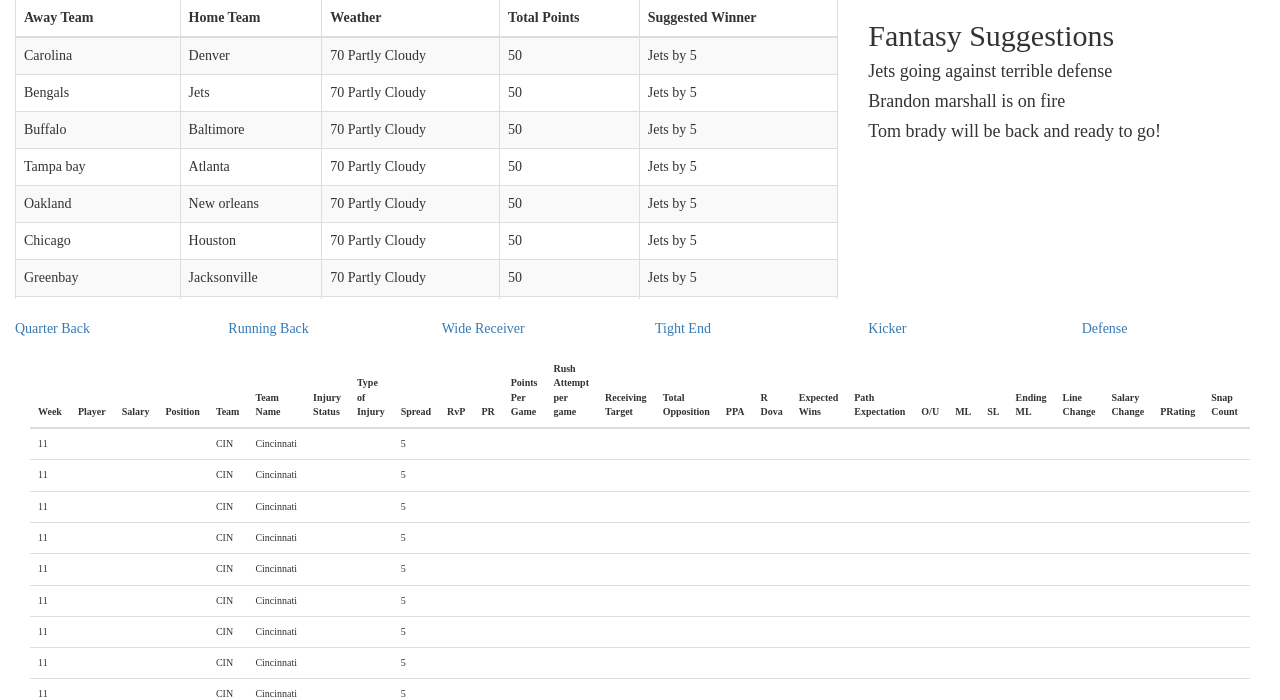
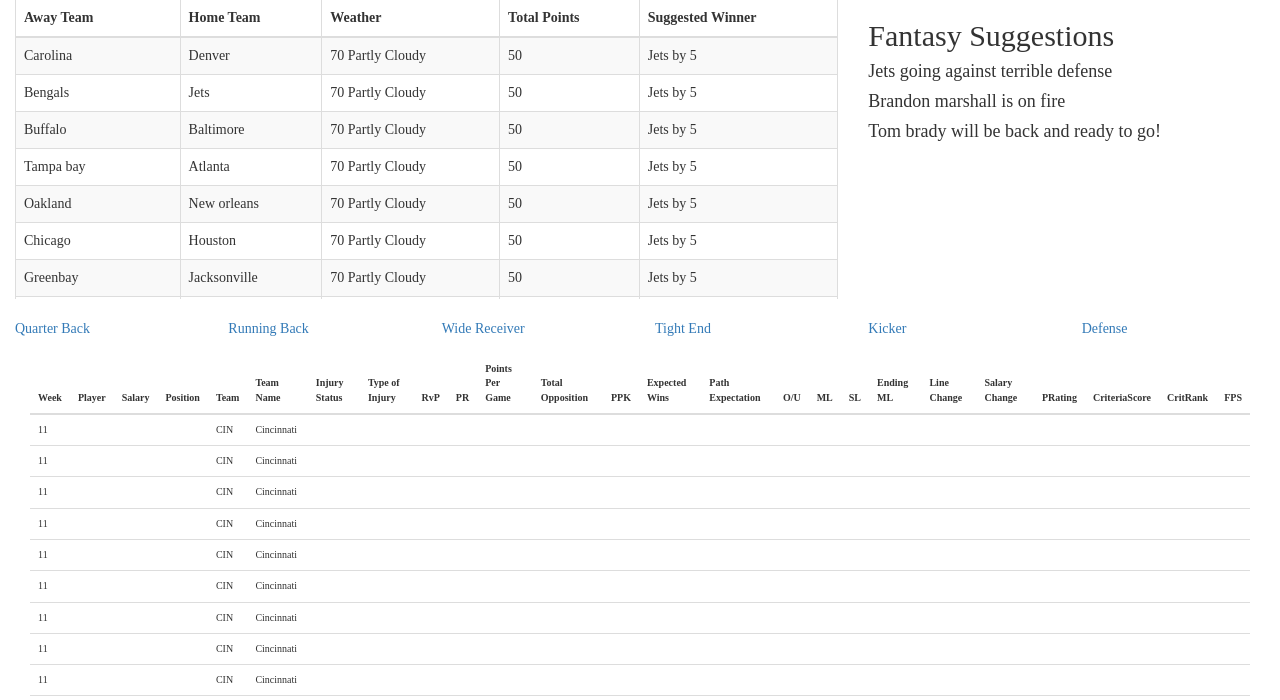
Before and after one commit to jeffreyyourman/fantasysports, a Node server app: page /NFL/K in a window 1280 px wide. Shown: the part 73-773 px from the top of the page. Run offline with Node 20, Linux system fonts and the light colour scheme; data comes from the database, SQL or seed files in the repository; some libraries are stand-ins or nearby versions.

Commit message:
updated tabels

```diff
--- a/db/schema.sql
+++ b/db/schema.sql
@@ -163,7 +163,7 @@
   ,FPS              NUMERIC(3,1)
 );
 CREATE TABLE NFLDataK(
-   Week             BIT NOT NULL
+   Week             INTEGER
   ,Player           VARCHAR(18)
   ,Sal              INTEGER
   ,POS              VARCHAR(1)
--- a/db/seeds.sql
+++ b/db/seeds.sql
@@ -1,5 +1,3 @@
-
-
 INSERT INTO NFLDataQB(Week,Player,Sal,POS,Team,Team_Name,ID,Injury_Status,Type_Injury,RvP,PR,OPP_DEF_RANK,FPPG,PassAttempt_Game,RUSHAtt_Game,TotalOpp,PPA,DOVA,Expected_Wins,Path_Expectation,O_U,ML,SL,Ending_ML,Line_Change,Sal_Change,OL_RANK,Prating,CriteriaScore,CritRank,FPS) VALUES (1,'Russell Wilson',8500,'QB','SEA','Seattle','1-Russell Wilson',NULL,NULL,18,1,31.00,21.51625061,30.19,6.44,36.63,0.59,0.688,'73.14%','68.26%',44.00,'52%','29%','(550.00)','150.00',0,4.13,9.83,7.20,1,12.92);
 INSERT INTO NFLDataQB(Week,Player,Sal,POS,Team,Team_Name,ID,Injury_Status,Type_Injury,RvP,PR,OPP_DEF_RANK,FPPG,PassAttempt_Game,RUSHAtt_Game,TotalOpp,PPA,DOVA,Expected_Wins,Path_Expectation,O_U,ML,SL,Ending_ML,Line_Change,Sal_Change,OL_RANK,Prating,CriteriaScore,CritRank,FPS) VALUES (1,'Carson Palmer',7900,'QB','ARI','Arizona','1-Carson Palmer',NULL,NULL,13,2,28.00,20.01499939,33.63,1.56,35.19,0.57,0.48,'74.19%','51.91%',47.00,'73%','18%','(340.00)','235.00',0,3.63,8.99,6.64,2,18.94);
 INSERT INTO NFLDataQB(Week,Player,Sal,POS,Team,Team_Name,ID,Injury_Status,Type_Injury,RvP,PR,OPP_DEF_RANK,FPPG,PassAttempt_Game,RUSHAtt_Game,TotalOpp,PPA,DOVA,Expected_Wins,Path_Expectation,O_U,ML,SL,Ending_ML,Line_Change,Sal_Change,OL_RANK,Prating,CriteriaScore,CritRank,FPS) VALUES (1,'Derek Carr',7700,'QB','OAK','Oakland','1-Derek Carr',NULL,NULL,32,3,32.00,17.76749992,35.81,2.06,37.88,0.47,0.689,'43.76%','52.08%',51.00,'42%','63%','120.00','(15.00)',0,3.13,8.79,6.53,3,22.36);
--- a/views/fantasydata/fantasy_data.handlebars
+++ b/views/fantasydata/fantasy_data.handlebars
@@ -259,7 +259,7 @@
                 <th>Receiving Target</th>
                 <th>Total Opposition</th>
                 <th>PPA</th>
-                <th>R Dova</th>
+                <th>P Dova</th>
                 <th>Expected Wins</th>
                 <th>Path Expectation</th>
                 <th>O/U</th>
@@ -268,9 +268,8 @@
                 <th>Ending ML</th>
                 <th>Line Change</th>
                 <th>Salary Change</th>
+                <th>Snap Count</th>
                 <th>PRating</th>
-                <th>Snap Count</th>
-                <th>OFL Rating</th>
                 <th>CriteriaScore</th>
                 <th>CritRank</th>
                 <th>FPS</th>
@@ -304,9 +303,8 @@
                   <td>{{this.Ending_ML}}</td>
                   <td>{{this.Line_Change}}</td>
                   <td>{{this.Sal_Change}}</td>
+                  <td>{{this.Snap_Count}}</td>
                   <td>{{this.PRating}}</td>
-                  <td>{{this.Snap_Count}}</td>
-                  <td>{{this.OFL_RATING}}</td>
                   <td>{{this.CriteriaScore}}</td>
                   <td>{{this.CritRank}}</td>
                   <td>{{this.FPS}}</td>
@@ -339,6 +337,7 @@
                 <th>Injury Status</th>
                 <th>Type of Injury</th>
                 <th>Spread</th>
+                <th>QB Score</th>
                 <th>RvP</th>
                 <th>PR</th>
                 <th>Points Per Game</th>
@@ -346,7 +345,7 @@
                 <th>Receiving Target</th>
                 <th>Total Opposition</th>
                 <th>PPA</th>
-                <th>R Dova</th>
+                <th>P Dova</th>
                 <th>Expected Wins</th>
                 <th>Path Expectation</th>
                 <th>O/U</th>
@@ -355,8 +354,8 @@
                 <th>Ending ML</th>
                 <th>Line Change</th>
                 <th>Salary Change</th>
+                <th>Snap Count</th>
                 <th>PRating</th>
-                <th>Snap Count</th>
                 <th>OFL Rating</th>
                 <th>CriteriaScore</th>
                 <th>CritRank</th>
@@ -375,6 +374,7 @@
                   <td>{{this.Injury_Status}}</td>
                   <td>{{this.Type_Injury}}</td>
                   <td>{{this.Spread}}</td>
+                  <td>{{this.QB_Score}}</td>
                   <td>{{this.RvP}}</td>
                   <td>{{this.PR}}</td>
                   <td>{{this.PPG}}</td>
@@ -382,7 +382,7 @@
                   <td>{{this.Rec_Targ}}</td>
                   <td>{{this.TotalOpp}}</td>
                   <td>{{this.PPA}}</td>
-                  <td>{{this.R_DOVA}}</td>
+                  <td>{{this.P_DOVA}}</td>
                   <td>{{this.Expected_Wins}}</td>
                   <td>{{this.Path_Expectation}}</td>
                   <td>{{this.O_U}}</td>
@@ -391,8 +391,8 @@
                   <td>{{this.Ending_ML}}</td>
                   <td>{{this.Line_Change}}</td>
                   <td>{{this.Sal_Change}}</td>
+                  <td>{{this.Snap_Count}}</td>
                   <td>{{this.PRating}}</td>
-                  <td>{{this.Snap_Count}}</td>
                   <td>{{this.OFL_RATING}}</td>
                   <td>{{this.CriteriaScore}}</td>
                   <td>{{this.CritRank}}</td>
@@ -425,15 +425,11 @@
                 <th>Team Name</th>
                 <th>Injury Status</th>
                 <th>Type of Injury</th>
-                <th>Spread</th>
                 <th>RvP</th>
                 <th>PR</th>
                 <th>Points Per Game</th>
-                <th>Rush Attempt per game</th>
-                <th>Receiving Target</th>
                 <th>Total Opposition</th>
-                <th>PPA</th>
-                <th>R Dova</th>
+                <th>PPK</th>
                 <th>Expected Wins</th>
                 <th>Path Expectation</th>
                 <th>O/U</th>
@@ -443,8 +439,6 @@
                 <th>Line Change</th>
                 <th>Salary Change</th>
                 <th>PRating</th>
-                <th>Snap Count</th>
-                <th>OFL Rating</th>
                 <th>CriteriaScore</th>
                 <th>CritRank</th>
                 <th>FPS</th>
@@ -461,15 +455,11 @@
                   <td>{{this.Team_Name}}</td>
                   <td>{{this.Injury_Status}}</td>
                   <td>{{this.Type_Injury}}</td>
-                  <td>{{this.Spread}}</td>
                   <td>{{this.RvP}}</td>
                   <td>{{this.PR}}</td>
                   <td>{{this.PPG}}</td>
-                  <td>{{this.RUSHAtt_Game}}</td>
-                  <td>{{this.Rec_Targ}}</td>
                   <td>{{this.TotalOpp}}</td>
-                  <td>{{this.PPA}}</td>
-                  <td>{{this.R_DOVA}}</td>
+                  <td>{{this.PPK}}</td>
                   <td>{{this.Expected_Wins}}</td>
                   <td>{{this.Path_Expectation}}</td>
                   <td>{{this.O_U}}</td>
@@ -479,8 +469,6 @@
                   <td>{{this.Line_Change}}</td>
                   <td>{{this.Sal_Change}}</td>
                   <td>{{this.PRating}}</td>
-                  <td>{{this.Snap_Count}}</td>
-                  <td>{{this.OFL_RATING}}</td>
                   <td>{{this.CriteriaScore}}</td>
                   <td>{{this.CritRank}}</td>
                   <td>{{this.FPS}}</td>
@@ -510,17 +498,17 @@
                 <th>Position</th>
                 <th>Team</th>
                 <th>Team Name</th>
-                <th>Injury Status</th>
+                <th>Opposing/th>
+                <th>Day</th>
+                <th>Opp QB Injury Status</th>
                 <th>Type of Injury</th>
-                <th>Spread</th>
+                <th>Opposing QB Score of Injury</th>
                 <th>RvP</th>
                 <th>PR</th>
-                <th>Points Per Game</th>
-                <th>Rush Attempt per game</th>
-                <th>Receiving Target</th>
-                <th>Total Opposition</th>
-                <th>PPA</th>
-                <th>R Dova</th>
+                <th>Yards Allowed</th>
+                <th>Defense Dova</th>
+                <th>Opposing Offensive Dova</th>
+                <th>Combined Dova</th>
                 <th>Expected Wins</th>
                 <th>Path Expectation</th>
                 <th>O/U</th>
@@ -530,8 +518,6 @@
                 <th>Line Change</th>
                 <th>Salary Change</th>
                 <th>PRating</th>
-                <th>Snap Count</th>
-                <th>OFL Rating</th>
                 <th>CriteriaScore</th>
                 <th>CritRank</th>
                 <th>FPS</th>
@@ -546,17 +532,17 @@
                   <td>{{this.POS}}</td>
                   <td>{{this.Team}}</td>
                   <td>{{this.Team_Name}}</td>
-                  <td>{{this.Injury_Status}}</td>
+                  <td>{{this.Opp}}</td>
+                  <td>{{this.Day}}</td>
+                  <td>{{this.OPP_QB_Injury_Status}}</td>
                   <td>{{this.Type_Injury}}</td>
-                  <td>{{this.Spread}}</td>
+                  <td>{{this.OppQB_Score}}</td>
                   <td>{{this.RvP}}</td>
                   <td>{{this.PR}}</td>
-                  <td>{{this.PPG}}</td>
-                  <td>{{this.RUSHAtt_Game}}</td>
-                  <td>{{this.Rec_Targ}}</td>
-                  <td>{{this.TotalOpp}}</td>
-                  <td>{{this.PPA}}</td>
-                  <td>{{this.R_DOVA}}</td>
+                  <td>{{this.Yards_Allowed}}</td>
+                  <td>{{this.DEF_DOVA}}</td>
+                  <td>{{this.Opp_O_DOVA}}</td>
+                  <td>{{this.CombinedDOVA}}</td>
                   <td>{{this.Expected_Wins}}</td>
                   <td>{{this.Path_Expectation}}</td>
                   <td>{{this.O_U}}</td>
@@ -566,8 +552,6 @@
                   <td>{{this.Line_Change}}</td>
                   <td>{{this.Sal_Change}}</td>
                   <td>{{this.PRating}}</td>
-                  <td>{{this.Snap_Count}}</td>
-                  <td>{{this.OFL_RATING}}</td>
                   <td>{{this.CriteriaScore}}</td>
                   <td>{{this.CritRank}}</td>
                   <td>{{this.FPS}}</td>
```
Also changed, not shown: config/connection.js (+1 -11 lines).
